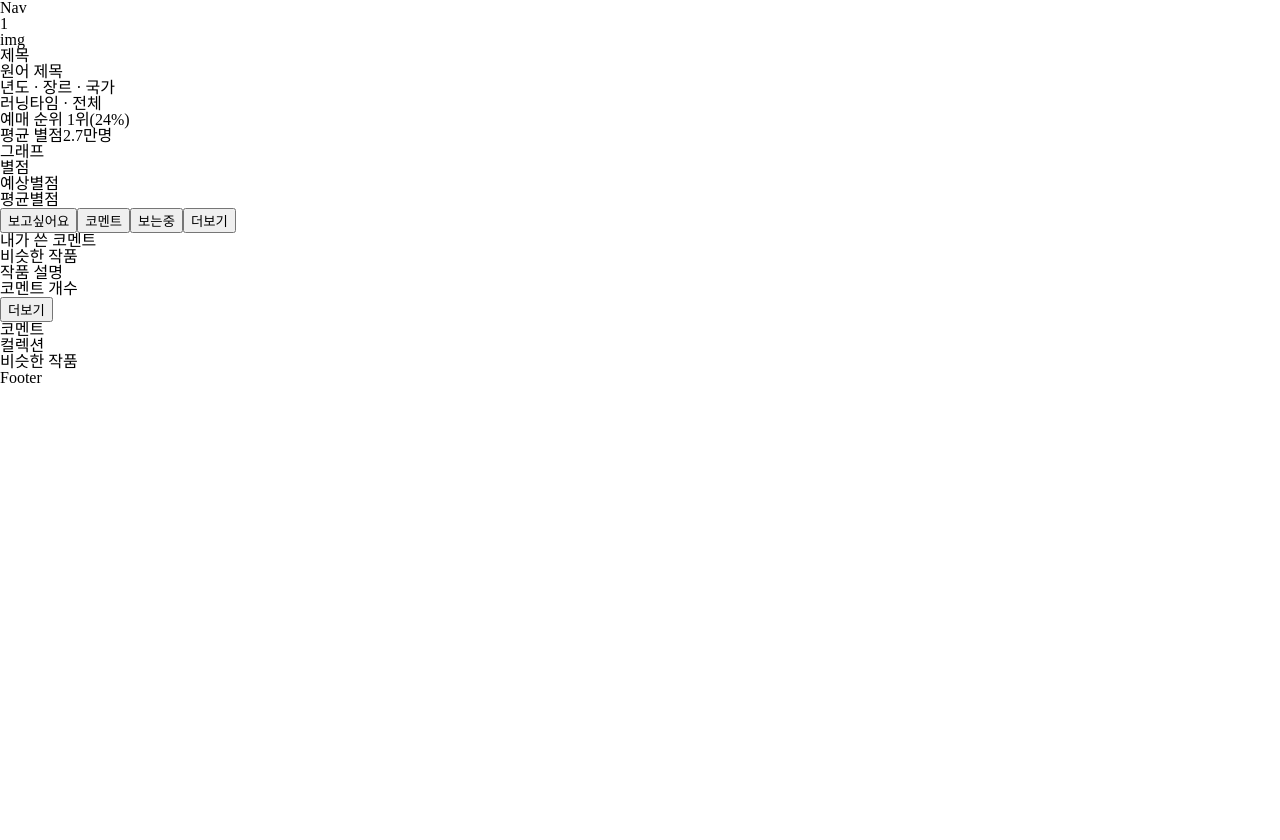
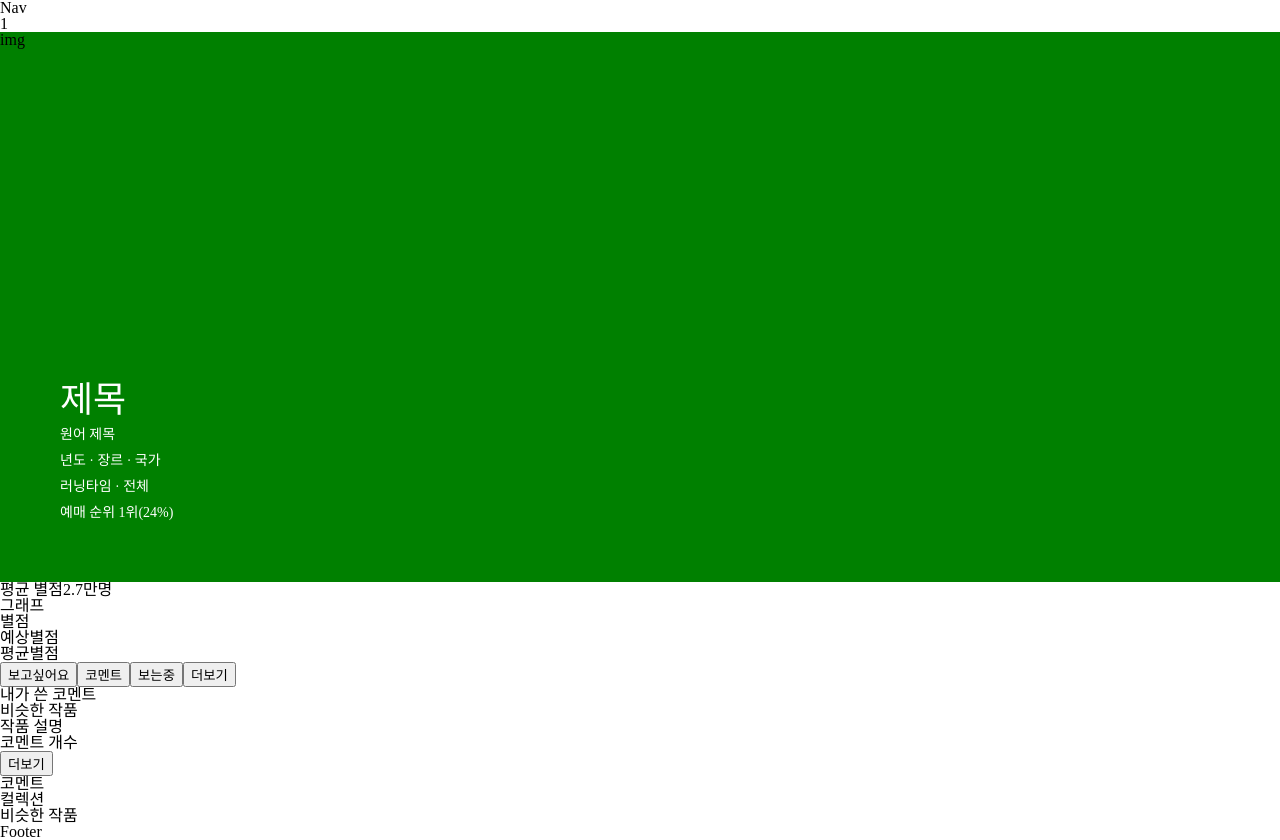
Before and after one commit to super-1th-project-team/watcha-pedia-clone, a React (Create React App) app: page /contents/1 in a window 1280 px wide. Before the commit the page ends 800 px from the top, so only its background shows below. Built offline with nearby package versions, Linux system fonts and the light colour scheme.

Commit message:
contents banner css 구현

```diff
--- a/package.json
+++ b/package.json
@@ -14,6 +14,7 @@
 		"react-router-dom": "^6.18.0",
 		"react-scripts": "5.0.1",
 		"redux": "^4.2.1",
+		"styled-components": "^6.1.0",
 		"web-vitals": "^2.1.4"
 	},
 	"scripts": {
--- a/src/components/contents/ContentsBanner/ContentsBanner.jsx
+++ b/src/components/contents/ContentsBanner/ContentsBanner.jsx
@@ -1,15 +1,18 @@
 import React from 'react';
+import * as style from './ContentsBanner.style'
 
 const ContentsBanner = () => {
     return (
-        <div>
-            <div>img</div>
-            <h2>제목</h2>
-            <p>원어 제목</p>
-            <p>년도 · 장르 · 국가</p>
-            <p>러닝타임 · 전체</p>
-            <p>예매 순위 1위(24%)</p>
-        </div>
+        <style.Banner>
+            <style.BgImg>img</style.BgImg>
+            <style.contentsInfoBox>
+                <style.contentsTitle>제목</style.contentsTitle>
+                <style.contentsInfo>원어 제목</style.contentsInfo>
+                <style.contentsInfo>년도 · 장르 · 국가</style.contentsInfo>
+                <style.contentsInfo>러닝타임 · 전체</style.contentsInfo>
+                <style.contentsInfo>예매 순위 1위(24%)</style.contentsInfo>
+            </style.contentsInfoBox>
+        </style.Banner>
     );
 };
 
--- /dev/null
+++ b/src/components/contents/ContentsBanner/ContentsBanner.style.js
@@ -0,0 +1,27 @@
+import { styled } from 'styled-components';
+
+export const Banner = styled.div`
+    width: 100%;
+    height: 550px;
+    position: relative;
+`
+export const BgImg = styled.div`
+    width: 100%;
+    height: 100%;
+    background-color: green;
+`
+export const contentsInfoBox = styled.div`
+    position: absolute;
+    left: 60px;
+    bottom: 60px;
+`
+export const contentsTitle = styled.h2`
+    font-size: 36px;
+    color: #fff;
+`
+export const contentsInfo = styled.p`
+    color: #fff;
+    font-size: 14px;
+    line-height: 18px;
+    margin-top: 8px;
+`
```
Also changed, not shown: 1 other file (tests, documents, lock files or other folders).
